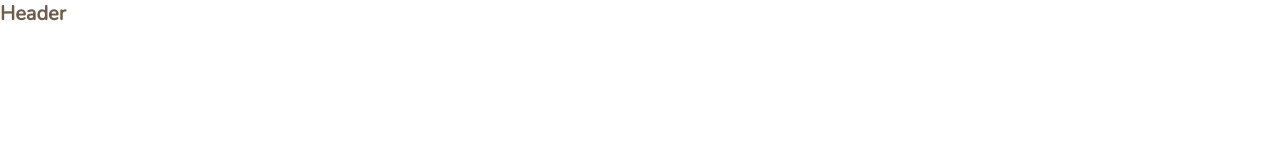
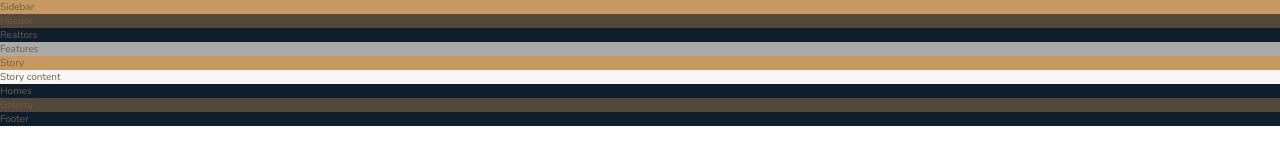
Before and after one commit to KacperLudwiczak/Nexter-CSS-Grid-Project-Study-, a website: page index.html in a window 1280 px wide. Drawn offline with nearby package versions, Linux system fonts and the light colour scheme.

Commit message:
Overview Layout in HTML

```diff
--- a/css/features.module.css
+++ b/css/features.module.css
@@ -0,0 +1,3 @@
+.features {
+  background-color: var(--color-grey-light-2);
+}
--- a/css/footer.module.css
+++ b/css/footer.module.css
@@ -0,0 +1,3 @@
+.footer {
+  background-color: var(--color-secondary);
+}
--- a/css/gallery.module.css
+++ b/css/gallery.module.css
@@ -0,0 +1,3 @@
+.gallery {
+  background-color: var(--color-grey-dark-1);
+}
--- a/css/header.module.css
+++ b/css/header.module.css
@@ -0,0 +1,3 @@
+.header {
+  background-color: var(--color-grey-dark-1);
+}
--- a/css/homes.module.css
+++ b/css/homes.module.css
@@ -0,0 +1,3 @@
+.homes {
+  background-color: var(--color-secondary);
+}
--- a/css/realtors.module.css
+++ b/css/realtors.module.css
@@ -0,0 +1,3 @@
+.realtors {
+  background-color: var(--color-secondary);
+}
--- a/css/sidebar.module.css
+++ b/css/sidebar.module.css
@@ -0,0 +1,3 @@
+.sidebar {
+  background-color: var(--color-primary);
+}
--- a/css/story.module.css
+++ b/css/story.module.css
@@ -0,0 +1,7 @@
+.story__pictures {
+  background-color: var(--color-primary);
+}
+
+.story__content {
+  background-color: var(--color-grey-light-1);
+}
--- a/index.html
+++ b/index.html
@@ -15,6 +15,22 @@
     <title>nexter &mdash; your home, your freedom</title>
   </head>
   <body class="container">
-    <h1>Header</h1>
+    <div class="sidebar">Sidebar</div>
+
+    <header class="header">Header</header>
+
+    <div class="realtors">Realtors</div>
+
+    <section class="features">Features</section>
+
+    <div class="story__pictures">Story</div>
+
+    <div class="story__content">Story content</div>
+
+    <section class="homes">Homes</section>
+
+    <section class="gallery">Galerry</section>
+
+    <footer class="footer">Footer</footer>
   </body>
 </html>
```
